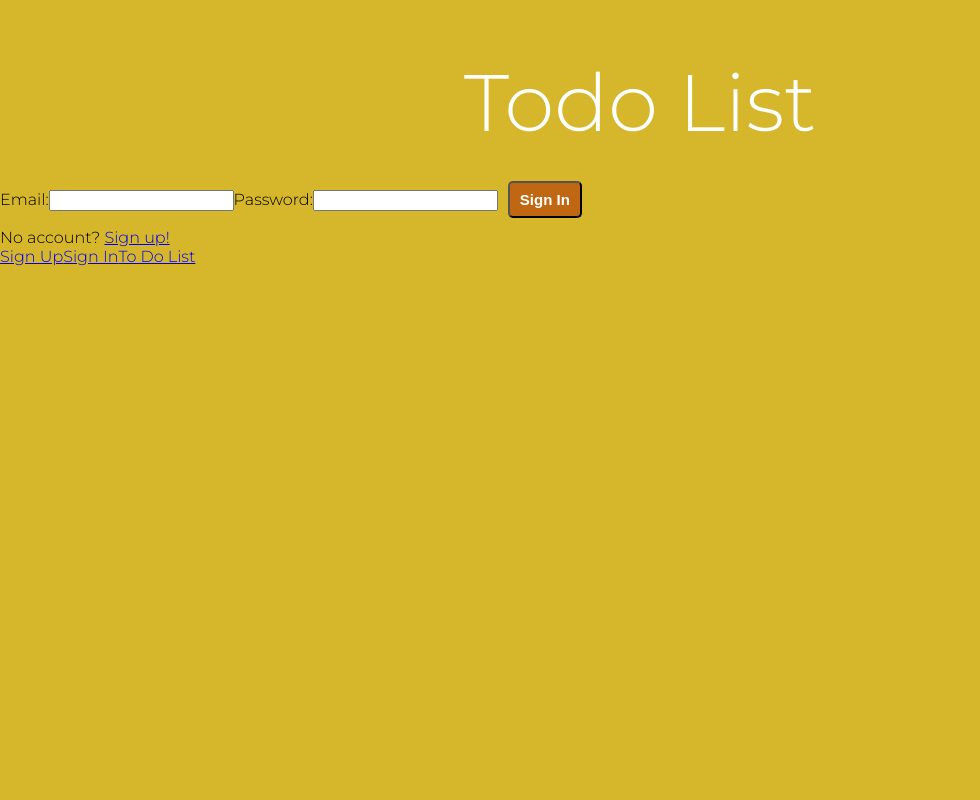
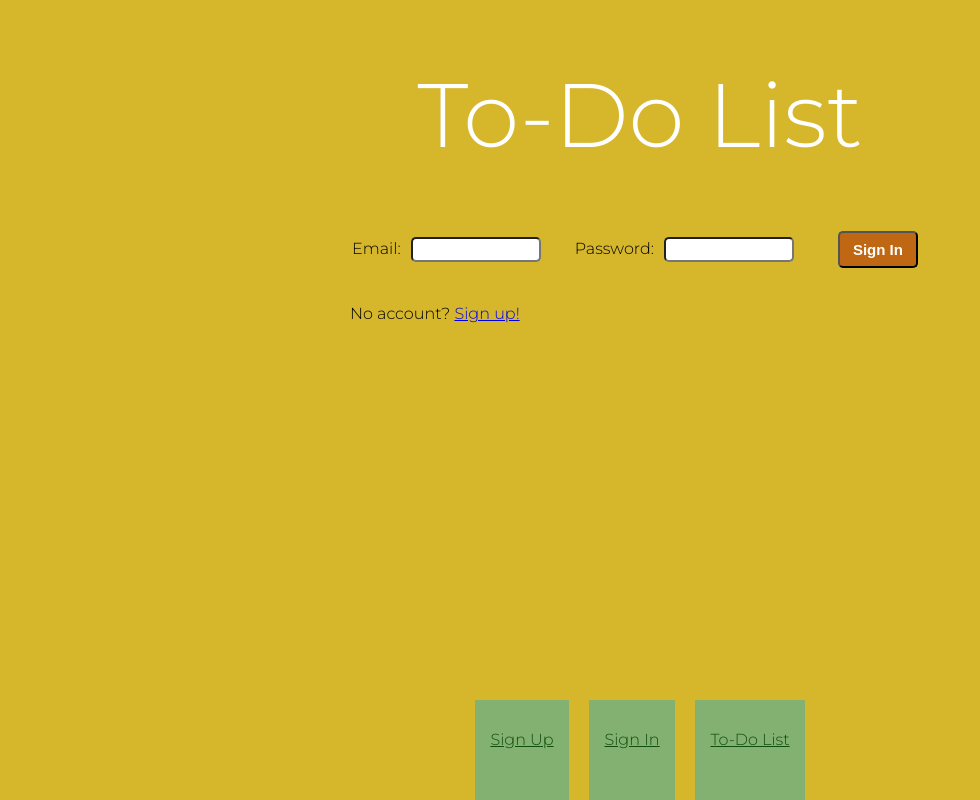
Before and after one commit to DannieSchu/todos-front-end, a React (Create React App) app: page /signin in a window 1280 px wide. Shown: the whole page, without its empty margins (0-980 px from the left). Built offline with nearby package versions, Linux system fonts and the light colour scheme.

Commit message:
style user log in forms

```diff
--- a/src/App.css
+++ b/src/App.css
@@ -1,8 +1,3 @@
-code {
-  font-family: source-code-pro, Menlo, Monaco, Consolas, 'Courier New',
-    monospace;
-}
-
 * {
   box-sizing: border-box;
 }
@@ -10,6 +5,7 @@ code {
 body {
   margin: 0;
   background-color: rgb(214, 183, 44);
+  width: 100%;
   font-family: 'Montserrat', 'Segoe UI', Tahoma, Geneva, Verdana, sans-serif;
   -webkit-font-smoothing: antialiased;
   -moz-osx-font-smoothing: grayscale;
@@ -17,7 +13,7 @@ body {
 
 h1 {
   color: white;
-  font-size: 80px;
+  font-size: 90px;
   font-weight: lighter;
   text-align: center;
   margin-bottom: 20px;
@@ -46,7 +42,6 @@ li {
   font-family: 'Caveat';
   font-size: 20px;
   padding: 5px;
-  list-style: none;
 }
 
 .add {
@@ -59,7 +54,6 @@ li {
 
 .add > input {
   width: 300px;
-  /* height: 30px; */
   padding: 5px 20px;
   background-color: rgb(218, 162, 78);
   border-radius: 5px;
@@ -68,7 +62,7 @@ li {
   font-family: 'Caveat';
 }
 
-button, li {
+button, li, a {
   cursor: pointer;
 }
 
@@ -81,8 +75,69 @@ button {
   margin: 10px;
   font-size: 15px;
   box-shadow: rgb(78, 78, 78);
+  width: 80px;
 }
 
 button:hover {
   opacity: .5;
 }
+
+footer {
+  position: fixed;
+  display: flex;
+  flex-direction: row;
+  justify-content: center;
+  width: 100%;
+  height: 100px;
+  bottom: 0;
+  left: 0
+}
+
+footer > nav {
+  display: flex;
+  flex-direction: row;
+  justify-content: space-around;
+  width: 350px;
+}
+
+nav a {
+  color: rgb(16, 78, 16);;
+  background-color: rgb(131, 177, 113);
+  padding: 30px 15px;
+  /* height: 50px; */
+}
+
+nav a:hover {
+  background-color: rgb(236, 222, 143);
+}
+
+.form-container {
+  display: flex;
+  flex-direction: column;
+  align-items: center;
+  justify-content: center;
+  margin-top: 4%;
+}
+
+form {
+  display: flex;
+  flex-direction: row;
+  justify-content: space-around;
+  align-items: center;
+  width: 600px;
+}
+
+label > input {
+  border-radius: 5px;
+  margin: 10px;
+  height: 25px;
+  width: 130px;
+}
+
+form + div {
+  width: 600px;
+  padding: 10px;
+  display: flex;
+  flex-direction: row;
+  justify-content: flex-start;
+}
--- a/src/Components/Footer.js
+++ b/src/Components/Footer.js
@@ -8,7 +8,7 @@ export default class Footer extends Component {
                  <nav>
                     <NavLink to="/signup">Sign Up</NavLink>
                     <NavLink to="/signin">Sign In</NavLink>
-                    <NavLink exact to="/">To Do List</NavLink>
+                    <NavLink exact to="/">To-Do List</NavLink>
                 </nav>
             </footer>
         )
--- a/src/Components/Header.js
+++ b/src/Components/Header.js
@@ -4,7 +4,7 @@ export default class Header extends Component {
     render() {
         return (
             <header className="header-container">
-                <h1>Todo List</h1>
+                <h1>To-Do List</h1>
             </header>
         )
     }
--- a/src/Components/SignIn.js
+++ b/src/Components/SignIn.js
@@ -21,7 +21,7 @@ export default class SignIn extends Component {
     }
     render() {
         return (
-            <div>
+            <div className="form-container">
                 <form onSubmit={this.handleSignIn}>
                     <label>Email:
                         <input onChange={(e) => this.setState({ email: e.target.value })} required/>
@@ -31,12 +31,11 @@ export default class SignIn extends Component {
                     </label>
                     <button>Sign In</button>
                 </form>
-                <Router>
-                    <div>
-                        <span>No account? </span>
-                        <Link to="/signup"> Sign up!</Link>
-                    </div>
-                </Router>
+                <div>
+                    <Router>
+                        <p>No account? <Link exact to="/signup"> Sign up!</Link></p>
+                    </Router>
+                </div>
             </div>
         )
     }
--- a/src/Components/SignUp.js
+++ b/src/Components/SignUp.js
@@ -30,6 +30,7 @@ export default class SignUp extends Component {
 
     render() {
         return (
+            <div className="form-container">
                 <form onSubmit={this.handleSignUp}>
                     <label>Email:
                         <input onChange={(e) => this.setState({ email: e.target.value })} required />
@@ -39,6 +40,7 @@ export default class SignUp extends Component {
                     </label>
                     <button>Sign Up</button>
                 </form>
+            </div>
         )
     }
 }
--- a/src/Components/TodoList.js
+++ b/src/Components/TodoList.js
@@ -71,9 +71,9 @@ export default class TodoList extends Component {
                             display: this.state.todos ? 'flex' : 'none'}
                         }
                         className="list-container">
-                        <ul>
+                        <ol>
                             {mappedTodos}
-                        </ul>
+                        </ol>
                     </div>
                 }
                 <div className="add-container">
```
Lines whose indentation alone changed are shown as unchanged.
